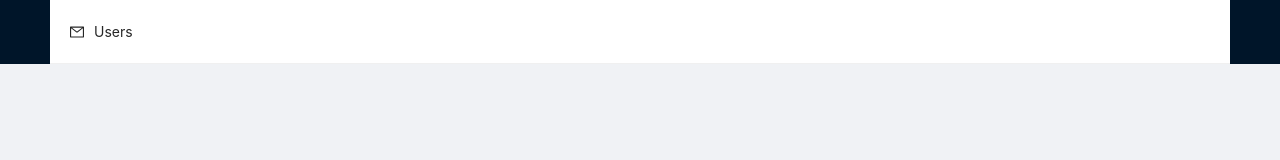
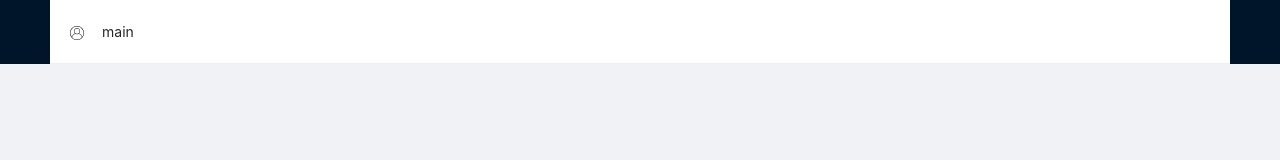
Before and after one commit to Yeminfu/gorest, a React (Create React App) app: page / in a window 1280 px wide. Shown: the top 160 px of the page. Built offline with nearby package versions, Linux system fonts and the light colour scheme.

Commit message:
update menu

```diff
--- a/package.json
+++ b/package.json
@@ -11,6 +11,7 @@
     "@types/react": "^16.9.0",
     "@types/react-dom": "^16.9.0",
     "@types/react-router-dom": "^5.1.5",
+    "@types/styled-components": "^5.1.0",
     "add": "^2.0.6",
     "antd": "^4.3.4",
     "axios": "^0.19.2",
@@ -20,6 +21,7 @@
     "react-dom": "^16.13.1",
     "react-router-dom": "^5.2.0",
     "react-scripts": "3.4.1",
+    "styled-components": "^5.1.1",
     "typescript": "~3.7.2",
     "yarn": "^1.22.4"
   },
--- /dev/null
+++ b/src/components/Menu/icon.tsx
@@ -0,0 +1,6 @@
+import styled from "styled-components";
+
+export const Icon = styled.img`
+  width: 13px;
+  margin-right: 8px;
+`;
--- a/src/components/Menu/index.tsx
+++ b/src/components/Menu/index.tsx
@@ -1,13 +1,14 @@
 import React from "react";
-import { MailOutlined } from "@ant-design/icons";
 import { Menu } from "antd";
 import { Link } from "react-router-dom";
-
+import userIcon from "./icons/user.svg";
+import { Icon } from "./icon";
 class MenuComponent extends React.Component {
   items = [
     {
       path: "/",
-      label: "/main",
+      label: "main",
+      icon: userIcon,
     },
   ];
   state = {
@@ -28,9 +29,11 @@ class MenuComponent extends React.Component {
           selectedKeys={[this.state.current]}
           mode="horizontal"
         >
-          <Menu.Item key="mail" icon={<MailOutlined />}>
-            <Link to="/users">Users</Link>
-          </Menu.Item>
+          {this.items.map((item, i) => (
+            <Menu.Item key={i} icon={<Icon src={item.icon} alt="user" />}>
+              <Link to={item.path}>{item.label}</Link>
+            </Menu.Item>
+          ))}
         </Menu>
       </div>
     );
```
Also changed, not shown: src/components/Menu/icons/user.svg (added), 1 other file (tests, documents, lock files or other folders).
